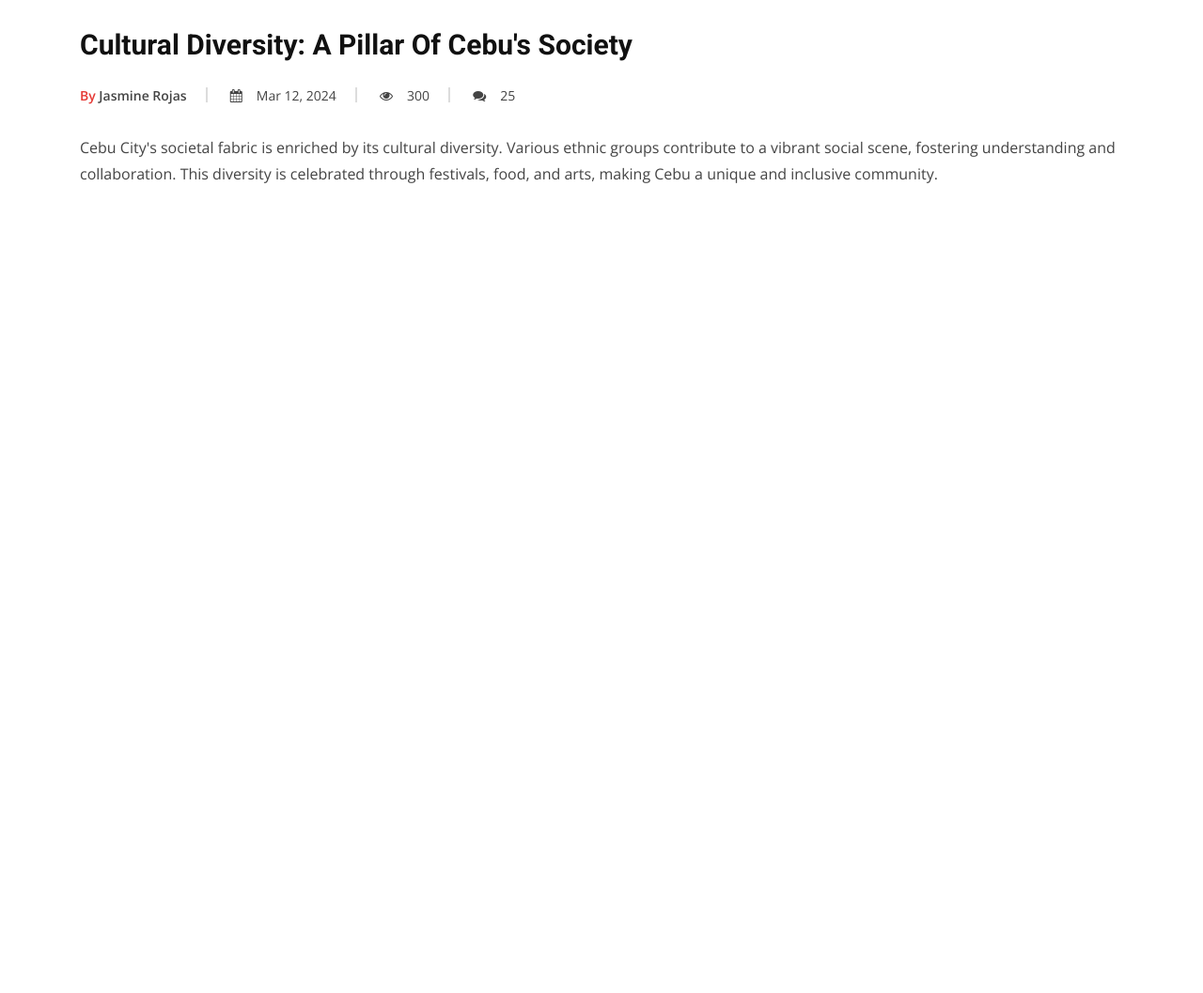
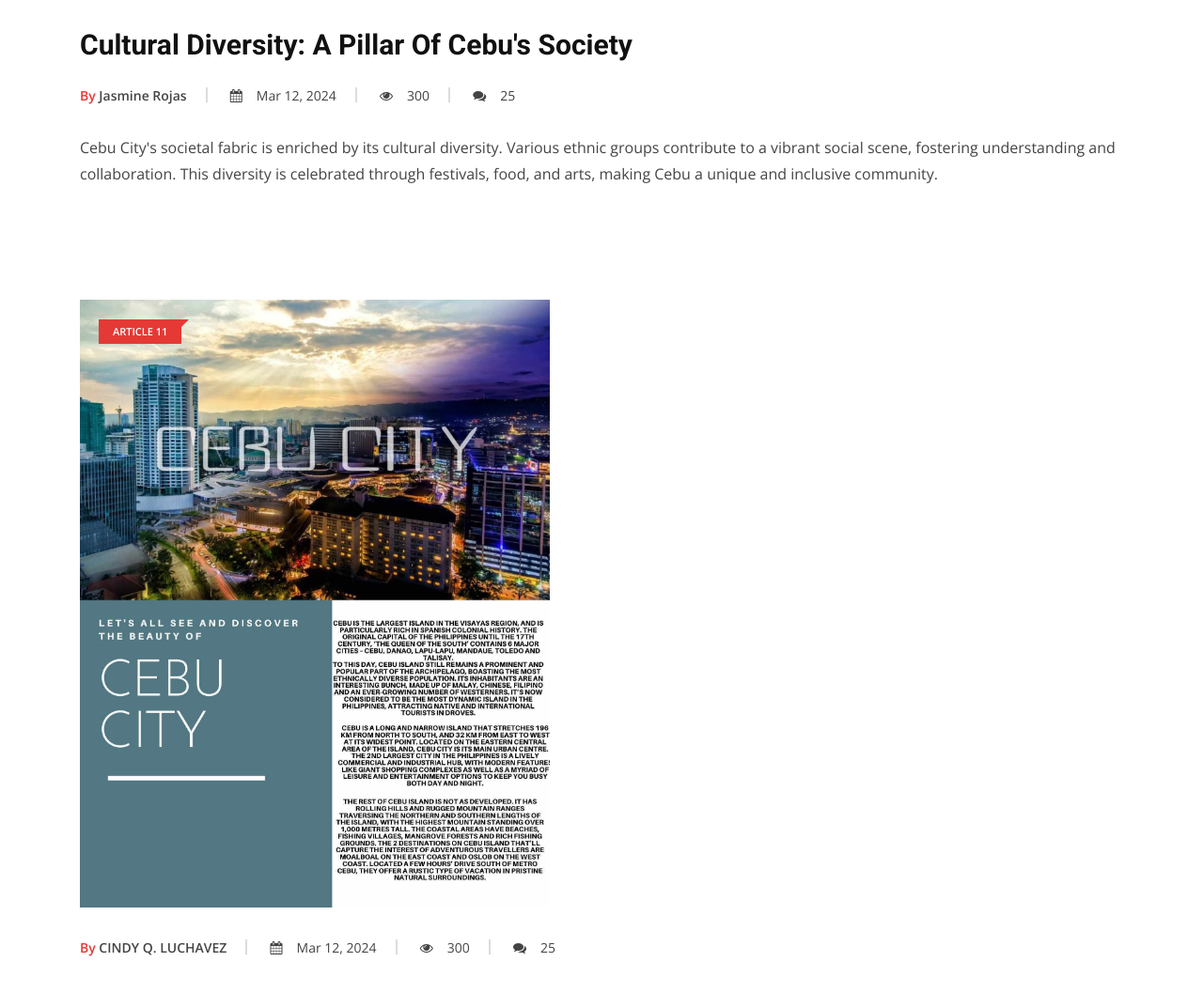
Before and after one commit to uthreeziaa/jasminegroup, a plain HTML site: page society.html in a window 1280 px wide. Shown: the part 2013-3070 px from the top of the page at 94% size. Before the commit the page ends 2282 px from the top, so only its background shows below. Drawn offline with nearby package versions, Linux system fonts and the light colour scheme.

Commit message:
hello katlin imy

```diff
--- a/society.html
+++ b/society.html
@@ -208,6 +208,45 @@
                   </div>
             </section>
 
+            <section class="bg-body section-space-less30">
+                  <div class="container">
+                        <div class="row">
+                              <div class="col-lg-12 col-md-12 mb-30">
+                                    <div class="news-details-layout1">
+                                          <div class="position-relative mb-30">
+                                                <img style="width: 500px;" src="img/cindysoc1.jpg" alt="news-details"
+                                                      class="img-fluid">
+                                                <div class="topic-box-top-sm">
+                                                      <div class="topic-box-sm color-cinnabar mb-20">Article 11</div>
+                                                </div>
+                                          </div>
+
+                                          <ul class="post-info-dark mb-30">
+                                                <li>
+                                                      <a href="#">
+                                                            <span>By</span> CINDY Q. LUCHAVEZ</a>
+                                                </li>
+                                                <li>
+                                                      <a href="#">
+                                                            <i class="fa fa-calendar" aria-hidden="true"></i>Mar 12,
+                                                            2024</a>
+                                                </li>
+                                                <li>
+                                                      <a href="#">
+                                                            <i class="fa fa-eye" aria-hidden="true"></i>300</a>
+                                                </li>
+                                                <li>
+                                                      <a href="#">
+                                                            <i class="fa fa-comments" aria-hidden="true"></i>25</a>
+                                                </li>
+                                          </ul>
+
+                                    </div>
+                              </div>
+                        </div>
+                  </div>
+            </section>
+
 
 
 
```
Also changed, not shown: culture.html (+4 -4 lines), political.html (+3 -3 lines), img/cindysoc1.jpg (added), img/coders.png (added), img/coding.jpg (added), img/download.png (added), img/rhyzil.jpg (added).
